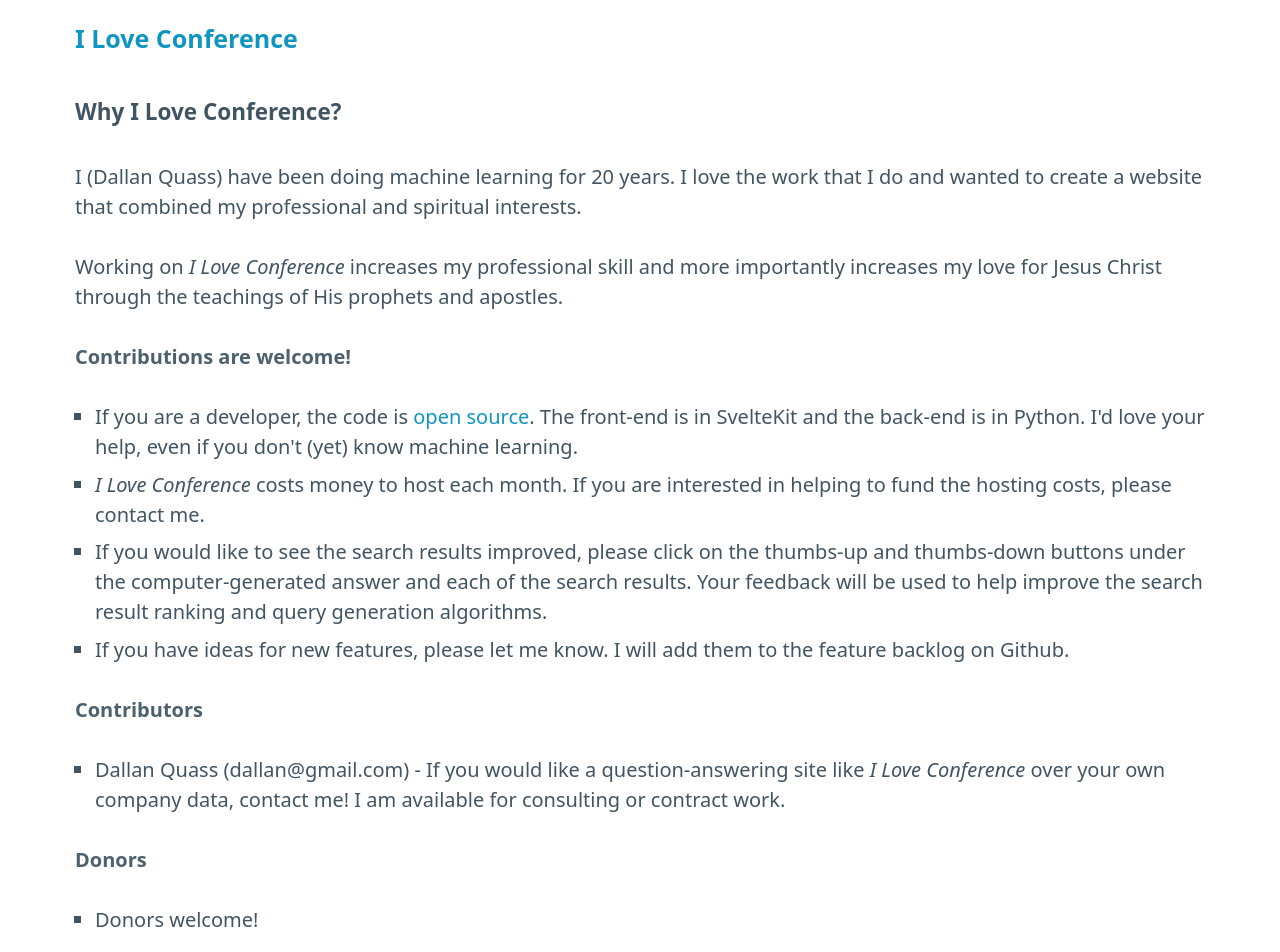
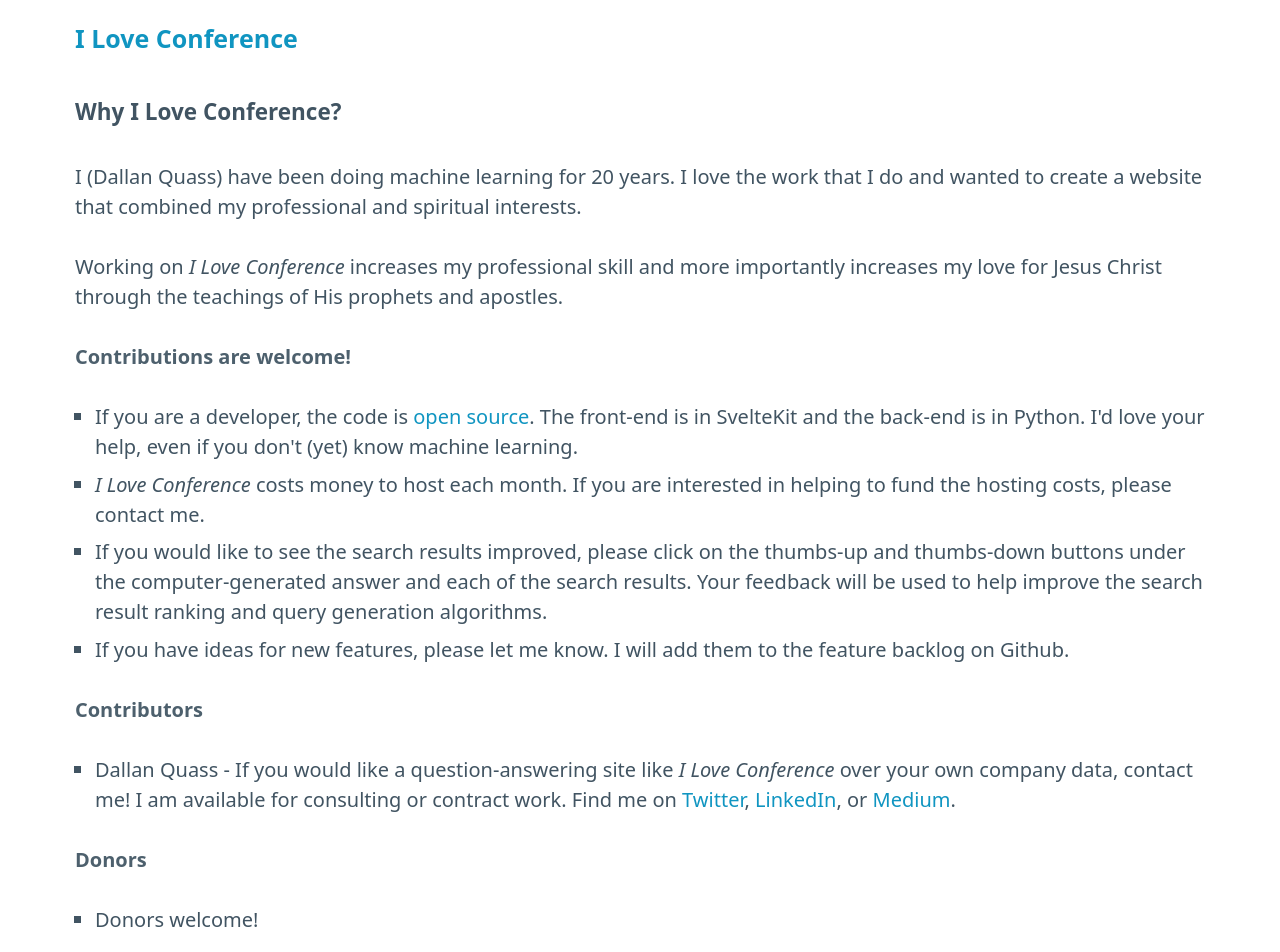
Before and after one commit to iloveconference/client, a SvelteKit app: page /static/about in a window 1280 px wide. Shown: the top 952 px of the page. Built offline with nearby package versions, Linux system fonts and the light colour scheme.

Commit message:
remove email; add other ways to contact

```diff
--- a/src/routes/static/about/+page.svelte
+++ b/src/routes/static/about/+page.svelte
@@ -34,9 +34,11 @@
 <h6>Contributors</h6>
 <ul>
 	<li>
-		Dallan Quass (dallan@gmail.com) - If you would like a question-answering site like <em
-			>I Love Conference</em
-		> over your own company data, contact me! I am available for consulting or contract work.
+		Dallan Quass - If you would like a question-answering site like <em>I Love Conference</em>
+		over your own company data, contact me! I am available for consulting or contract work. Find me on
+		<a href="https://twitter.com/DallanQ">Twitter</a>,
+		<a href="https://www.linkedin.com/in/dallan-quass-7059/">LinkedIn</a>, or
+		<a href="https://medium.com/@dallanq">Medium</a>.
 	</li>
 </ul>
 <h6>Donors</h6>
```
